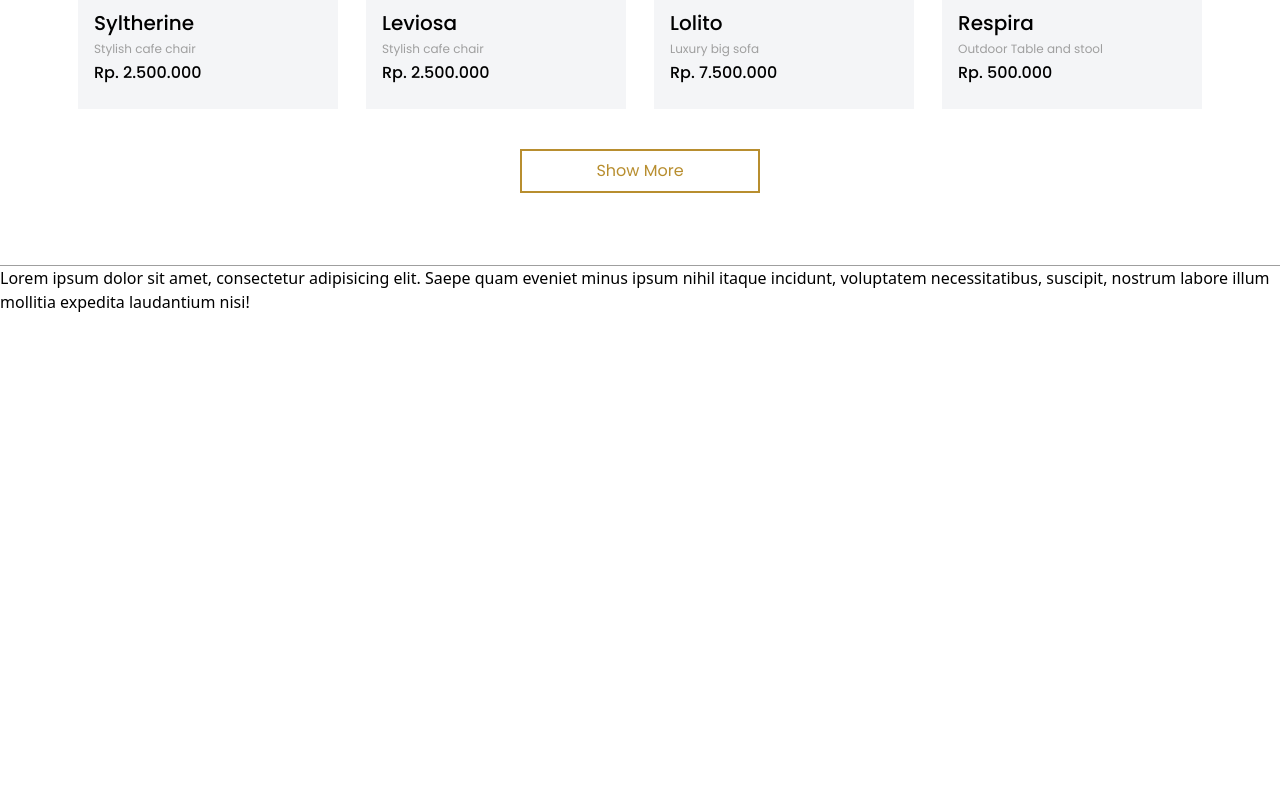
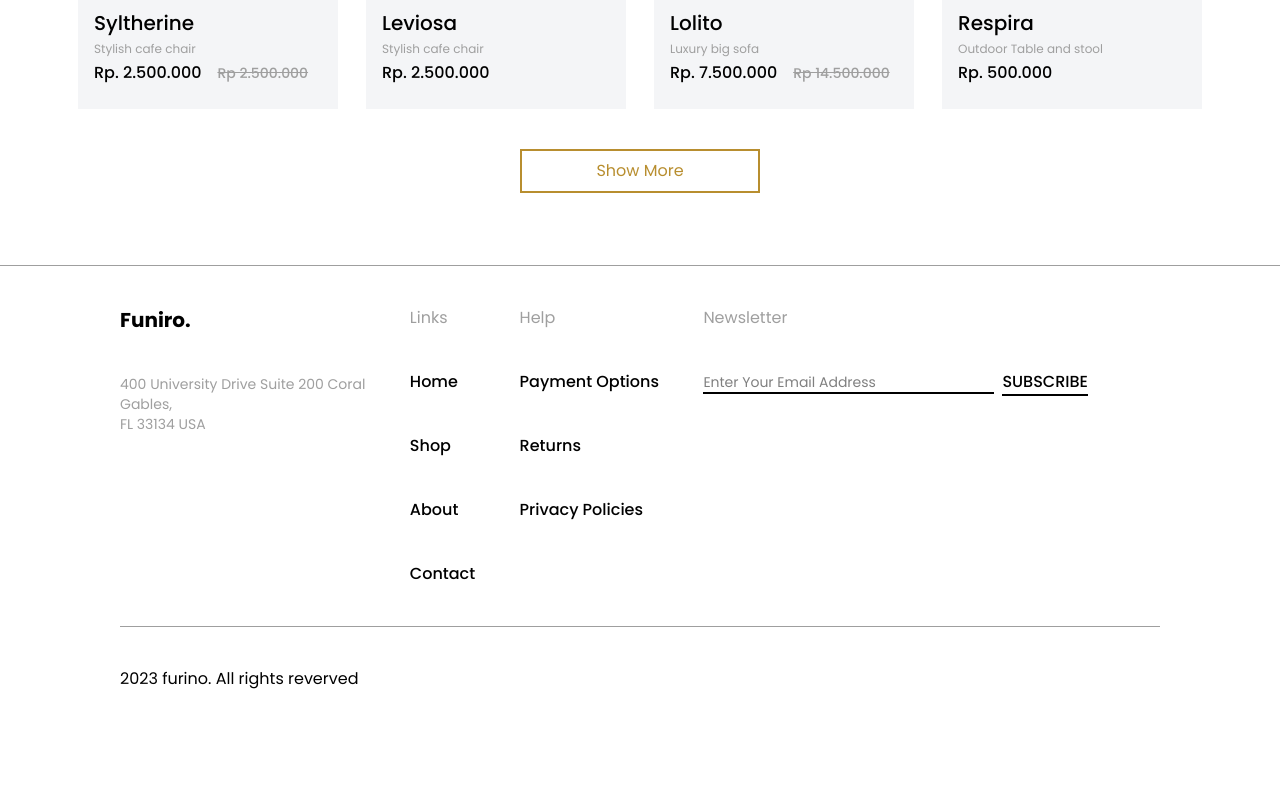
Before and after one commit to Unik5/Ecommerce-Website, a website: page single_product.html in a window 1280 px wide. Shown: the part 1817-2604 px from the top of the page. Before the commit the page ends 2131 px from the top, so only its background shows below. Drawn offline with Linux system fonts and the light colour scheme.

Commit message:
Completed Single_product page

```diff
--- a/single_product.html
+++ b/single_product.html
@@ -176,7 +176,7 @@
                 <div class="pl-4 pt-3 flex flex-col font-[poppins]">
                     <h2 class="text-xl font-medium ">Syltherine</h2>
                     <p class="text-xs text-[#9F9F9F] py-1">Stylish&nbsp;cafe&nbsp;chair</p>
-                    <price class="font-medium">Rp.&nbsp;2.500.000</price>
+                    <price class="font-medium">Rp.&nbsp;2.500.000<price class="text-sm pl-4 line-through text-[#9F9F9F]">Rp&nbsp;2.500.000</price></price>
                 </div>
             </div>
 
@@ -200,7 +200,7 @@
                 <div class="pl-4 pt-3 flex flex-col font-[poppins]">
                     <h2 class="text-xl font-medium ">Lolito</h2>
                     <p class="text-xs text-[#9F9F9F] py-1 ">Luxury&nbsp;big&nbsp;sofa</p>
-                    <price class="font-medium ">Rp.&nbsp;7.500.000</price>
+                    <price class="font-medium ">Rp.&nbsp;7.500.000<price class="text-sm pl-4 line-through text-[#9F9F9F]">Rp&nbsp;14.500.000</price></price>
                 </div>
             </div>
 
@@ -214,7 +214,7 @@
                 <div class="pl-4 pt-3 flex flex-col font-[poppins]">
                     <h2 class="text-xl font-medium ">Respira</h2>
                     <p class="text-xs text-[#9F9F9F] py-1 ">Outdoor&nbsp;Table&nbsp;and&nbsp;stool</p>
-                    <price class="font-medium ">Rp.&nbsp;500.000</price>
+                    <price class="font-medium">Rp.&nbsp;500.000</price>
                 </div>
             </div>
         </div>
@@ -226,8 +226,37 @@
 <!-- Section Divider Line -->
  <hr class=" border-[#9F9F9F]">
 
- <div>Lorem ipsum dolor sit amet, consectetur adipisicing elit. Saepe quam eveniet minus ipsum nihil itaque incidunt, voluptatem necessitatibus, suscipit, nostrum labore illum mollitia expedita laudantium nisi!</div>
+<!-- last Section -->
+ <section class="flex h-90 py-10 pr-18 mx-30 font-[poppins] justify-between">
+    <!-- Brand -->
+    <div class="flex flex-col">
+        <h1 class="text-xl font-bold">Funiro.</h1>
+        <p class="pt-10 text-[#9F9F9F] text-sm">400 University Drive Suite 200 Coral <br> Gables,<br>FL 33134 USA</p>
+    </div>
+    <!-- Links Section -->
+    <ul class="flex flex-col gap-10">
+        <li><h1 class=" text-[#9F9F9F]">Links</h1></li>
+        <li><a href="index.html" class="font-medium">Home</a></li>
+        <li><a href="shop.html" class="font-medium">Shop</a></li>
+        <li><a href="" class="font-medium">About</a></li>
+        <li><a href="" class="font-medium">Contact</a></li>
+    </ul>
+    <!-- Help Section -->
+        <ul class="flex flex-col gap-10">
+        <li><h1 class=" text-[#9F9F9F] ">Help</h1></li>
+        <li><a href="" class="font-medium">Payment Options</a></li>
+        <li><a href="" class="font-medium">Returns</a></li>
+        <li><a href="" class="font-medium">Privacy Policies</a></li>
+    </ul>
+    <!-- Newsletter Section -->
+        <ul class="flex flex-col gap-10 ">
+        <li><h1 class=" text-[#9F9F9F] ">Newsletter</h1></li>
+        <li><input type="email" placeholder="Enter Your Email Address" class="border-b-2 pr-5 text-sm focus:outline-none"><button type="Submit" class="border-b-2 ml-2 uppercase font-medium">Subscribe</button></li>
+    </ul>
+ </section>
 
+ <hr class="border-[#9F9F9F] mx-30">
 
+ <p class="font-[poppins] mt-10 ml-30 h-30">2023 furino. All rights reverved</p>
 </body>
 </html>
```
Also changed, not shown: src/output.css, 1 other file.
